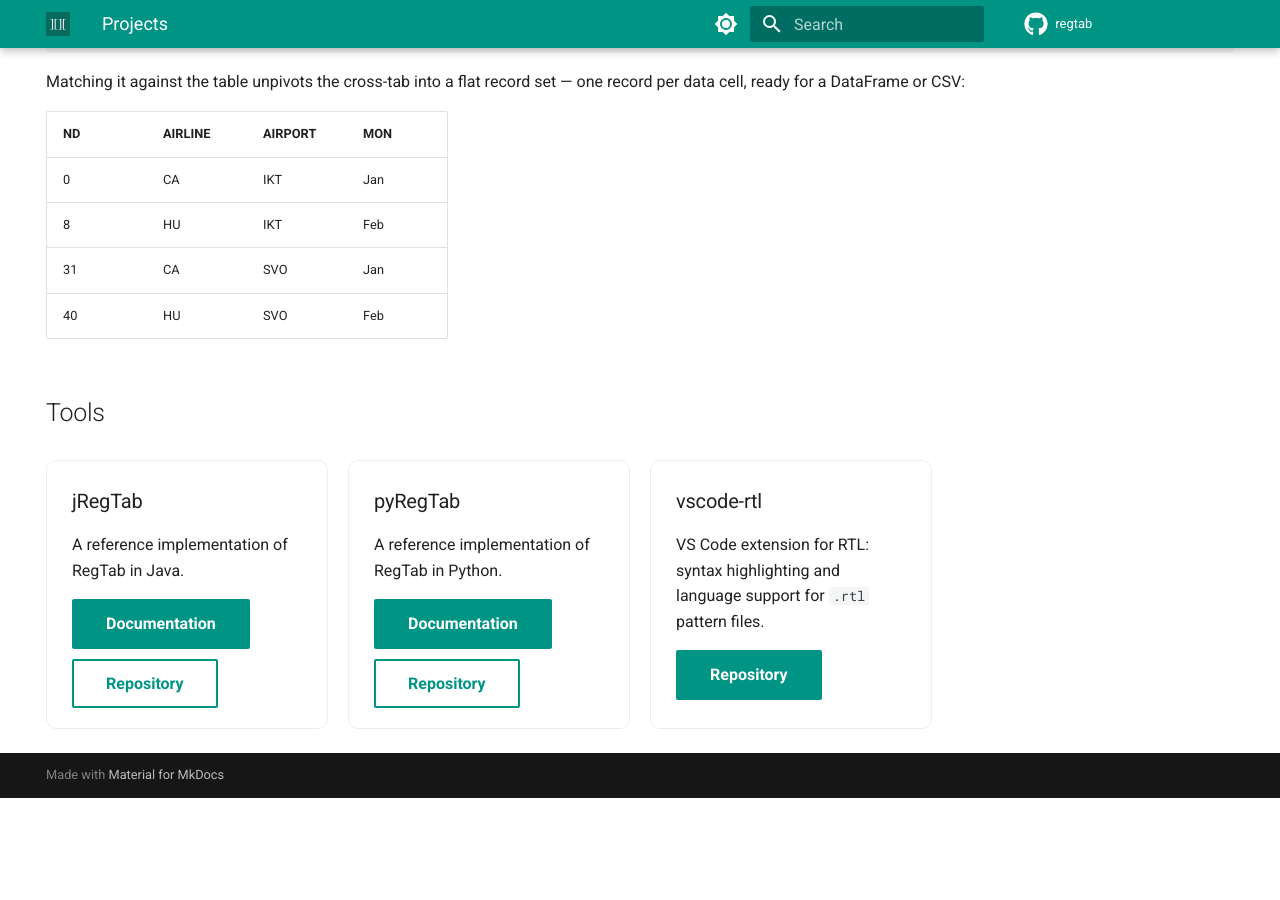
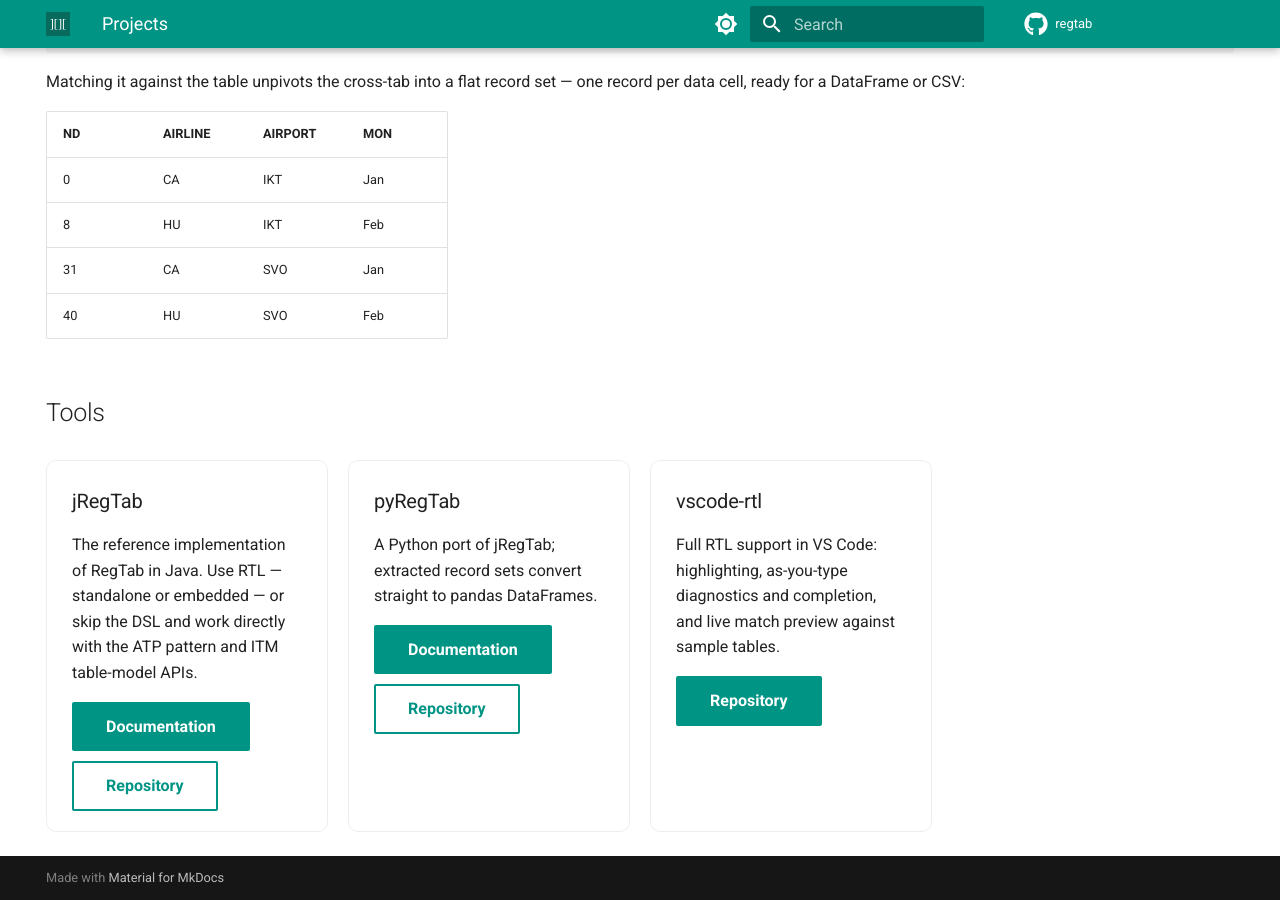
Before and after one commit to regtab/regtab.github.io, an MkDocs documentation site: the page built from docs/index.md, in a window 1280 px wide and 900 px high, scrolled down 642 px. Built offline with MkDocs 1.6.1 and Material for MkDocs 9.7.7, drawn with Linux system fonts in a browser that asks for light colours; before the commit the page ends 1440 px from its top, so only the background shows below that.

Commit message:
Sharpen project card descriptions
jRegTab is the (single) reference implementation, with RTL optional
next to the ATP and ITM APIs; pyRegTab is a port of it with pandas
output; vscode-rtl lists its concrete features instead of generic
"language support".

Co-Authored-By: Claude Sonnet 5 <noreply@anthropic.com>

```diff
--- a/docs/index.md
+++ b/docs/index.md
@@ -50,7 +50,9 @@ set — one record per data cell, ready for a DataFrame or CSV:
 
 <div class="project-card" markdown>
 ### jRegTab
-A reference implementation of RegTab in Java.
+The reference implementation of RegTab in Java. Use RTL — standalone or
+embedded — or skip the DSL and work directly with the ATP pattern and
+ITM table-model APIs.
 
 <div class="card-actions">
   <a class="md-button md-button--primary" href="https://regtab.github.io/jregtab/">Documentation</a>
@@ -60,7 +62,8 @@ A reference implementation of RegTab in Java.
 
 <div class="project-card" markdown>
 ### pyRegTab
-A reference implementation of RegTab in Python.
+A Python port of jRegTab; extracted record sets convert straight to
+pandas DataFrames.
 
 <div class="card-actions">
   <a class="md-button md-button--primary" href="https://regtab.github.io/pyregtab/">Documentation</a>
@@ -70,8 +73,8 @@ A reference implementation of RegTab in Python.
 
 <div class="project-card" markdown>
 ### vscode-rtl
-VS Code extension for RTL: syntax highlighting and
-language support for `.rtl` pattern files.
+Full RTL support in VS Code: highlighting, as-you-type diagnostics and
+completion, and live match preview against sample tables.
 
 <div class="card-actions">
   <a class="md-button md-button--primary" href="https://github.com/regtab/vscode-rtl">Repository</a>
```
